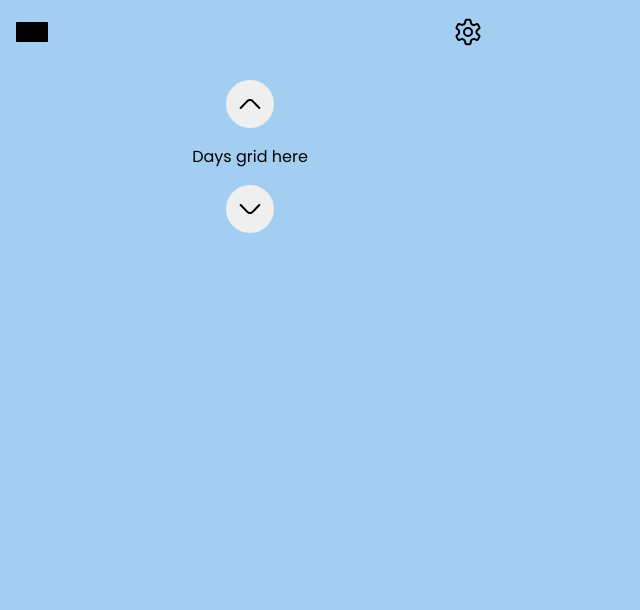
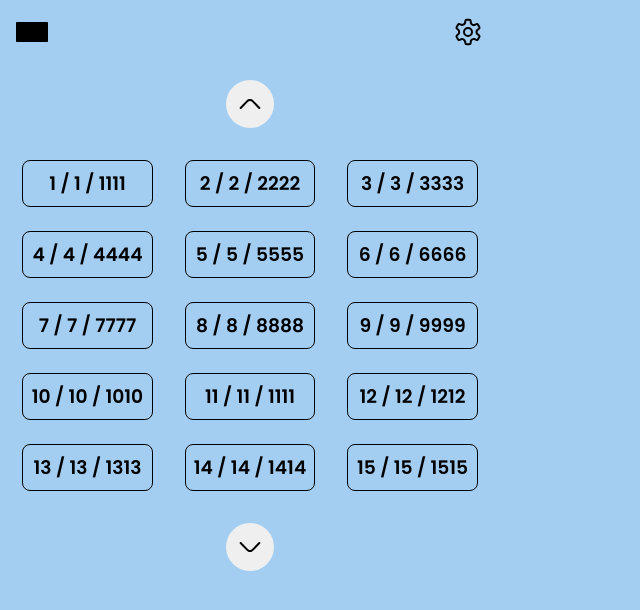
Before and after one commit to Umlen/successful-diary, a React (Create React App) app: page / in a window 1280 px wide. Both pictures are taken after a click on the button 32 px from the left and 32 px from the top of the page. Shown: the top 610 px of the page, without its empty margins (0-640 px from the left). Built offline with nearby package versions, Linux system fonts and the light colour scheme.

Commit message:
get local data & grid view

```diff
--- /dev/null
+++ b/src/components/DayInGrid.tsx
@@ -0,0 +1,16 @@
+import { type FunctionComponent } from 'react';
+import styles from '../style/gridDays.module.scss';
+
+interface DayInGridProps {
+  date: string;
+}
+
+const DayInGrid: FunctionComponent<DayInGridProps> = ({ date }) => {
+  return (
+    <div className={styles.dayBlock}>
+      <h3>{date}</h3>
+    </div>
+  );
+};
+
+export default DayInGrid;
--- a/src/components/GridDays.tsx
+++ b/src/components/GridDays.tsx
@@ -1,15 +1,25 @@
 import { type FunctionComponent } from 'react';
+import testData from '../data/testCalendar.json';
+import { getDaysFromCalendar } from '../utils/utils';
 import arrowUp from '../assets/icons/up-icon.svg';
 import arrowDown from '../assets/icons/down-icon.svg';
 import RoundButton from './ui/RoundButton';
+import styles from '../style/gridDays.module.scss';
+import DayInGrid from './DayInGrid';
 
 const GridDays: FunctionComponent = () => {
+  const days = getDaysFromCalendar(testData.days);
+
   return (
-    <div className="flexColumn">
+    <div className="flexColumn gap2rem">
       <RoundButton>
         <img src={arrowUp} alt="" />
       </RoundButton>
-      <div>Days grid here</div>
+      <div className={styles.daysWrapper}>
+        {days.map((day) => (
+          <DayInGrid key={day._id} date={day.date} />
+        ))}
+      </div>
       <RoundButton>
         <img src={arrowDown} alt="" />
       </RoundButton>
--- a/src/components/ui/ControlsBar.tsx
+++ b/src/components/ui/ControlsBar.tsx
@@ -14,7 +14,7 @@ const ControlsBar: FunctionComponent<ControlsBarProps> = (props) => {
   const { isGridView, gridViewToggler } = props;
 
   return (
-    <div className={styles.controlBar}>
+    <div className={styles.controlsBar}>
       <TransparentButton onClick={gridViewToggler}>
         {isGridView ? (
           <img src={singleIcon} alt="" />
--- a/src/data/testCalendar.json
+++ b/src/data/testCalendar.json
@@ -2,78 +2,88 @@
   "days": [
     {
       "_id": "1",
-      "date": "1",
+      "date": "1 / 1 / 1111",
       "text": "1"
     },
     {
       "_id": "2",
-      "date": "2",
+      "date": "2 / 2 / 2222",
       "text": "2"
     },
     {
       "_id": "3",
-      "date": "3",
+      "date": "3 / 3 / 3333",
       "text": "3"
     },
     {
       "_id": "4",
-      "date": "4",
+      "date": "4 / 4 / 4444",
       "text": "4"
     },
     {
       "_id": "5",
-      "date": "5",
+      "date": "5 / 5 / 5555",
       "text": "5"
     },
     {
       "_id": "6",
-      "date": "6",
+      "date": "6 / 6 / 6666",
       "text": "6"
     },
     {
       "_id": "7",
-      "date": "7",
+      "date": "7 / 7 / 7777",
       "text": "7"
     },
     {
       "_id": "8",
-      "date": "8",
+      "date": "8 / 8 / 8888",
       "text": "8"
     },
     {
       "_id": "9",
-      "date": "9",
+      "date": "9 / 9 / 9999",
       "text": "9"
     },
     {
       "_id": "10",
-      "date": "10",
+      "date": "10 / 10 / 1010",
       "text": "10"
     },
     {
       "_id": "11",
-      "date": "11",
+      "date": "11 / 11 / 1111",
       "text": "11"
     },
     {
       "_id": "12",
-      "date": "12",
+      "date": "12 / 12 / 1212",
       "text": "12"
     },
     {
       "_id": "13",
-      "date": "13",
+      "date": "13 / 13 / 1313",
       "text": "13"
     },
     {
       "_id": "14",
-      "date": "14",
+      "date": "14 / 14 / 1414",
       "text": "14"
     },
     {
       "_id": "15",
-      "date": "15",
+      "date": "15 / 15 / 1515",
       "text": "15"
+    },
+    {
+      "_id": "16",
+      "date": "16 / 16 / 1616",
+      "text": "16"
+    },
+    {
+      "_id": "17",
+      "date": "17 / 17 / 1717",
+      "text": "17"
     }
   ]
 }
--- /dev/null
+++ b/src/style/gridDays.module.scss
@@ -0,0 +1,13 @@
+.daysWrapper {
+  display: grid;
+  grid-template-columns: repeat(3, 1fr);
+  gap: 1.5rem 2rem;
+}
+
+.dayBlock {
+  cursor: pointer;
+  border: 1px solid black;
+  border-radius: 8px;
+  padding: 0.5rem;
+  text-align: center;
+}
--- a/src/style/ui/controlsBar.module.scss
+++ b/src/style/ui/controlsBar.module.scss
@@ -1,4 +1,4 @@
-.controlBar {
+.controlsBar {
   display: flex;
   align-items: center;
   justify-content: space-between;
--- /dev/null
+++ b/src/types/types.ts
@@ -0,0 +1,5 @@
+export interface CalendarType {
+  _id: string;
+  date: string;
+  text: string;
+}
--- a/src/utils/utils.ts
+++ b/src/utils/utils.ts
@@ -1,4 +1,12 @@
+import { type CalendarType } from '../types/types';
+
 export const getCurrentDate = (): string => {
   const date = new Date();
   return [date.getDate(), date.getMonth() + 1, date.getFullYear()].join(' / ');
 };
+
+export const getDaysFromCalendar = (
+  calendar: CalendarType[],
+): CalendarType[] => {
+  return calendar.length <= 15 ? calendar : calendar.slice(0, 15);
+};
```
